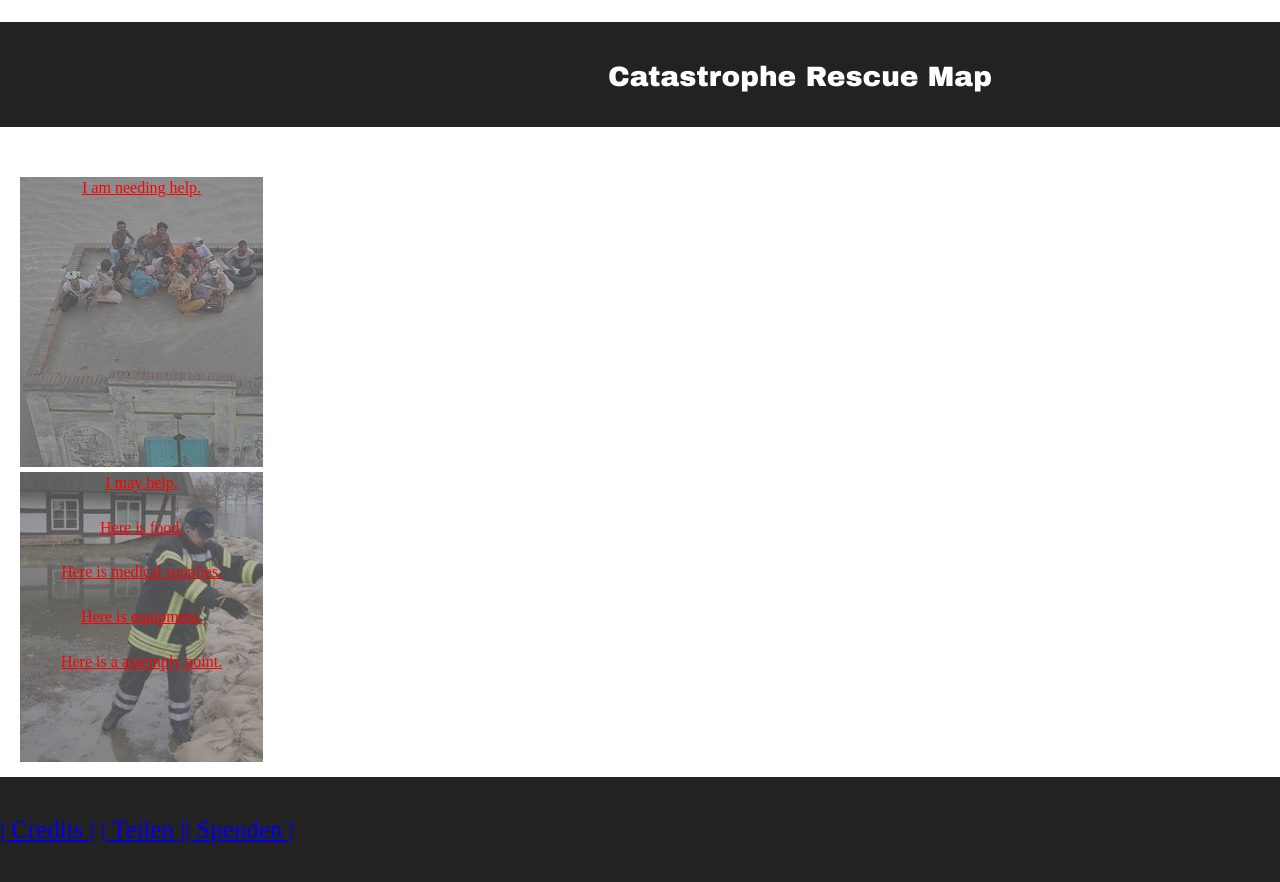
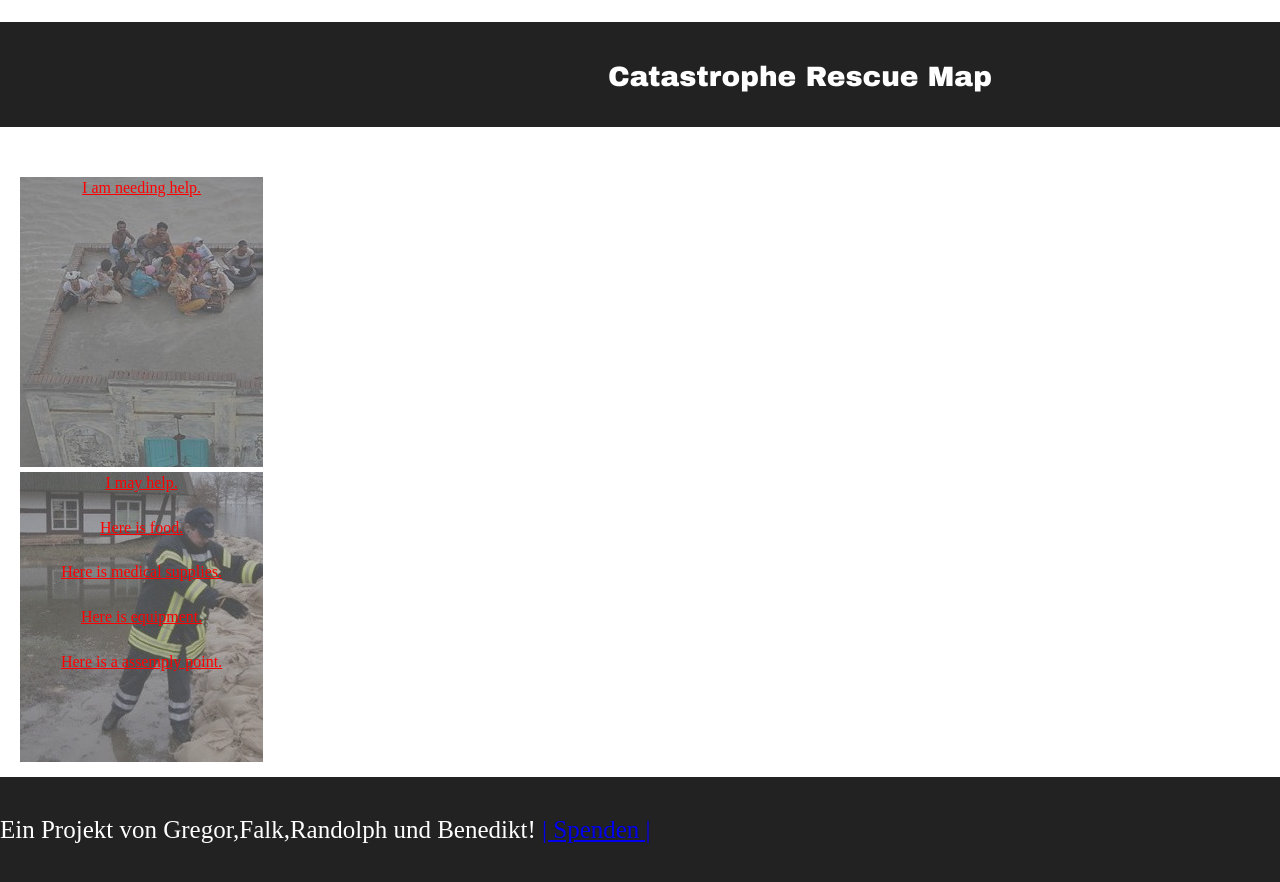
Before and after one commit to Jugendhackt/Katastrophen_Rettungs_Karte, a plain HTML site: page index.html in a window 1280 px wide. Shown: the top 882 px of the page. Drawn offline with nearby package versions, Linux system fonts and the light colour scheme.

Commit message:
Spendet für mexiko!

```diff
--- a/index.html
+++ b/index.html
@@ -53,7 +53,7 @@
 
     <div class="boden"></div>
     <div class="boden">
-        <a href="Credits">| Credits |</a> <a href="Teilen">| Teilen |</a><a href="Spenden">| Spenden |</a>
+        Ein Projekt von Gregor,Falk,Randolph und Benedikt! <a href="https://www.aktion-deutschland-hilft.de/de/hilfseinsaetze/erdbeben-mexiko/?wc_id=5483&ref_id=bing&utm_source=bing&utm_medium=cpc&utm_campaign=erdbeben-mexiko">| Spenden |</a>
     </div>
     <div class="boden"></div>
 
```
